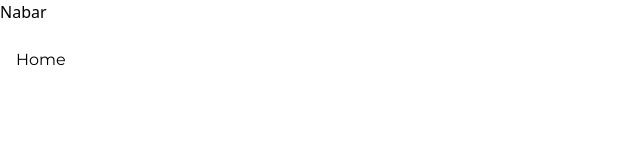
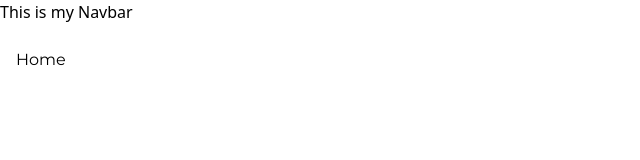
Before and after one commit to Gadnadj/Book-Store, a React (Vite) app in the folder frontend/: page / in a window 1280 px wide. Shown: the top 160 px of the page, without its empty margins (0-640 px from the left). Built offline with nearby package versions, Linux system fonts and the light colour scheme.

Commit message:
add fonts

```diff
--- a/frontend/package.json
+++ b/frontend/package.json
@@ -12,6 +12,7 @@
   "dependencies": {
     "react": "^18.3.1",
     "react-dom": "^18.3.1",
+    "react-icons": "^5.4.0",
     "react-router-dom": "^7.0.2",
     "vite": "^5.4.11"
   },
--- a/frontend/src/App.jsx
+++ b/frontend/src/App.jsx
@@ -1,11 +1,12 @@
 import { Outlet } from "react-router-dom";
 import "./App.css";
+import Navbar from "./components/Navbar";
 
 function App() {
   return (
     <>
-      <nav>Nabar</nav>
-      <main className='min-h-screen max-w-screen-2xl mx-auto px-4 py-6 font-primary'>
+      <Navbar />
+      <main className="min-h-screen max-w-screen-2xl mx-auto px-4 py-6 font-primary">
         <Outlet />
       </main>
       <footer>Footer</footer>
--- /dev/null
+++ b/frontend/src/components/Navbar.jsx
@@ -0,0 +1,7 @@
+import React from "react";
+
+const Navbar = () => {
+  return <div>This is my Navbar</div>;
+};
+
+export default Navbar;
```
Also changed, not shown: 1 other file (tests, documents, lock files or other folders).
